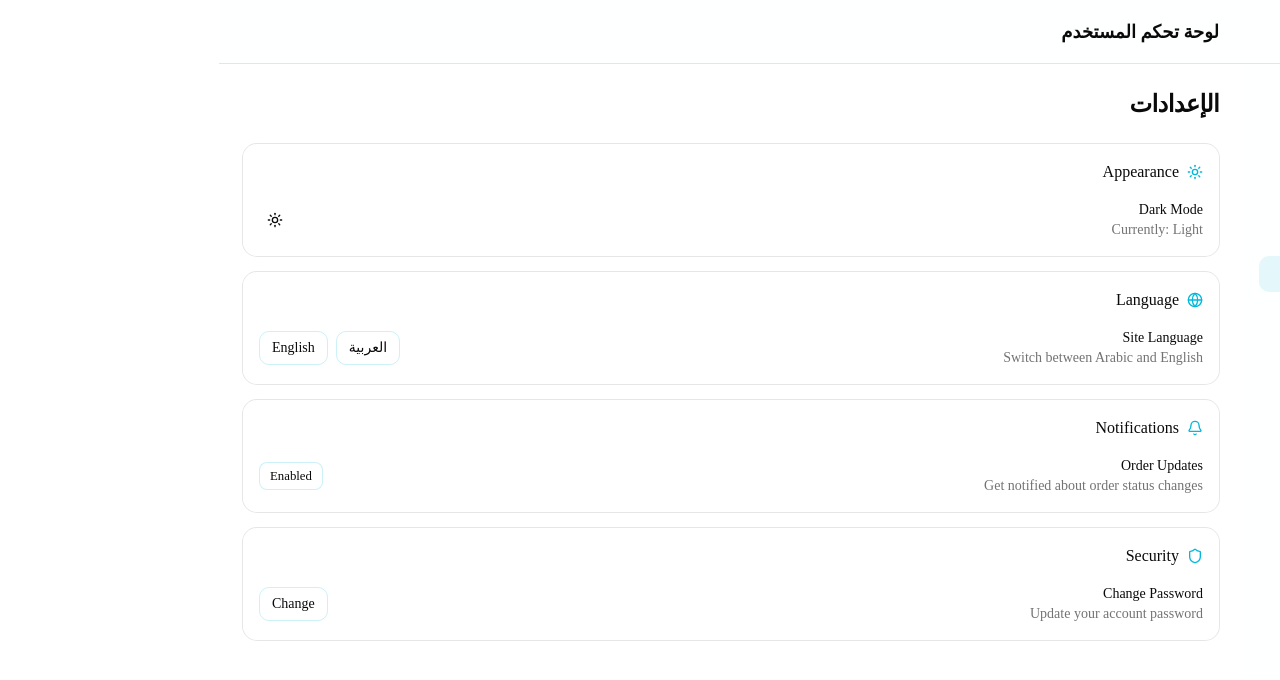
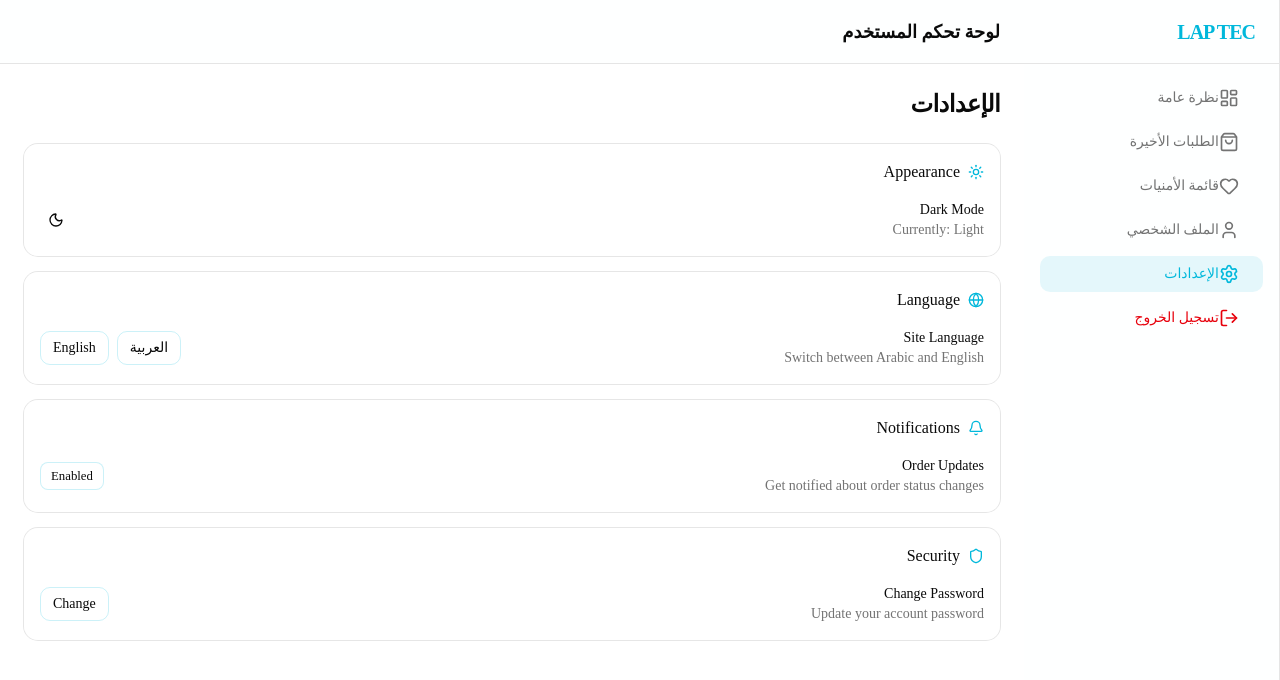
Before and after one commit to RemonAyman/labtec, a Next.js app: page /ar/dashboard/settings in a window 1280 px wide. Shown: the top 680 px of the page. Built offline with nearby package versions, Linux system fonts and the light colour scheme.

Commit message:
fix: replace next-themes with custom React 19 compatible ThemeProvider - eliminates script tag error

```diff
--- a/src/app/[locale]/dashboard/settings/page.tsx
+++ b/src/app/[locale]/dashboard/settings/page.tsx
@@ -5,7 +5,7 @@ import { Card, CardContent, CardHeader, CardTitle } from "@/components/ui/card"
 import { Button } from "@/components/ui/button"
 import { motion } from "framer-motion"
 import { Moon, Sun, Globe, Bell, Shield } from "lucide-react"
-import { useTheme } from "next-themes"
+import { useTheme } from "@/components/theme-provider"
 import { ThemeToggle } from "@/components/theme-toggle"
 import { Link } from "@/i18n/routing"
 
--- a/src/app/[locale]/layout.tsx
+++ b/src/app/[locale]/layout.tsx
@@ -46,9 +46,7 @@ export default async function RootLayout({
     <html lang={locale} dir={direction} suppressHydrationWarning>
       <body className={`${geistSans.variable} ${geistMono.variable} antialiased`}>
         <ThemeProvider
-          attribute="class"
           defaultTheme="system"
-          enableSystem
           storageKey="laptec-theme"
         >
           <NextIntlClientProvider messages={messages}>
--- a/src/components/theme-provider.tsx
+++ b/src/components/theme-provider.tsx
@@ -1,11 +1,85 @@
 "use client"
 
 import * as React from "react"
-import { ThemeProvider as NextThemesProvider } from "next-themes"
+
+type Theme = "dark" | "light" | "system"
+
+interface ThemeContextValue {
+  theme: Theme
+  setTheme: (theme: Theme) => void
+  resolvedTheme: "dark" | "light"
+}
+
+const ThemeContext = React.createContext<ThemeContextValue>({
+  theme: "system",
+  setTheme: () => {},
+  resolvedTheme: "light",
+})
+
+export function useTheme() {
+  return React.useContext(ThemeContext)
+}
+
+interface ThemeProviderProps {
+  children: React.ReactNode
+  defaultTheme?: Theme
+  storageKey?: string
+  attribute?: string
+}
 
 export function ThemeProvider({
   children,
-  ...props
-}: React.ComponentProps<typeof NextThemesProvider>) {
-  return <NextThemesProvider {...props}>{children}</NextThemesProvider>
+  defaultTheme = "system",
+  storageKey = "laptec-theme",
+}: ThemeProviderProps) {
+  const [theme, setThemeState] = React.useState<Theme>(defaultTheme)
+  const [resolvedTheme, setResolvedTheme] = React.useState<"dark" | "light">("light")
+  const [mounted, setMounted] = React.useState(false)
+
+  // Read from localStorage on mount
+  React.useEffect(() => {
+    const stored = localStorage.getItem(storageKey) as Theme | null
+    if (stored && ["dark", "light", "system"].includes(stored)) {
+      setThemeState(stored)
+    }
+    setMounted(true)
+  }, [storageKey])
+
+  // Apply theme class to <html>
+  React.useEffect(() => {
+    if (!mounted) return
+
+    const root = document.documentElement
+
+    const applyTheme = (t: "dark" | "light") => {
+      root.classList.remove("dark", "light")
+      root.classList.add(t)
+      setResolvedTheme(t)
+    }
+
+    if (theme === "system") {
+      const mq = window.matchMedia("(prefers-color-scheme: dark)")
+      applyTheme(mq.matches ? "dark" : "light")
+
+      const handler = (e: MediaQueryListEvent) => applyTheme(e.matches ? "dark" : "light")
+      mq.addEventListener("change", handler)
+      return () => mq.removeEventListener("change", handler)
+    } else {
+      applyTheme(theme)
+    }
+  }, [theme, mounted])
+
+  const setTheme = React.useCallback(
+    (t: Theme) => {
+      localStorage.setItem(storageKey, t)
+      setThemeState(t)
+    },
+    [storageKey]
+  )
+
+  return (
+    <ThemeContext.Provider value={{ theme, setTheme, resolvedTheme }}>
+      {children}
+    </ThemeContext.Provider>
+  )
 }
--- a/src/components/theme-toggle.tsx
+++ b/src/components/theme-toggle.tsx
@@ -2,12 +2,11 @@
 
 import * as React from "react"
 import { Moon, Sun } from "lucide-react"
-import { useTheme } from "next-themes"
-
+import { useTheme } from "@/components/theme-provider"
 import { Button } from "@/components/ui/button"
 
 export function ThemeToggle() {
-  const { theme, setTheme, resolvedTheme } = useTheme()
+  const { resolvedTheme, setTheme } = useTheme()
   const [mounted, setMounted] = React.useState(false)
 
   React.useEffect(() => {
@@ -16,8 +15,8 @@ export function ThemeToggle() {
 
   if (!mounted) {
     return (
-      <Button variant="ghost" size="icon" className="h-8 w-8 rounded-full">
-        <span className="sr-only">Toggle theme</span>
+      <Button variant="ghost" size="icon" className="h-8 w-8 rounded-full" aria-label="Toggle theme">
+        <Sun className="h-[1.2rem] w-[1.2rem]" />
       </Button>
     )
   }
@@ -28,10 +27,13 @@ export function ThemeToggle() {
       size="icon"
       onClick={() => setTheme(resolvedTheme === "light" ? "dark" : "light")}
       className="h-8 w-8 rounded-full"
+      aria-label="Toggle theme"
     >
-      <Sun className="h-[1.2rem] w-[1.2rem] rotate-0 scale-100 transition-all dark:-rotate-90 dark:scale-0" />
-      <Moon className="absolute h-[1.2rem] w-[1.2rem] rotate-90 scale-0 transition-all dark:rotate-0 dark:scale-100" />
-      <span className="sr-only">Toggle theme</span>
+      {resolvedTheme === "dark" ? (
+        <Sun className="h-[1.2rem] w-[1.2rem] transition-all" />
+      ) : (
+        <Moon className="h-[1.2rem] w-[1.2rem] transition-all" />
+      )}
     </Button>
   )
 }
--- a/src/components/ui/sonner.tsx
+++ b/src/components/ui/sonner.tsx
@@ -1,15 +1,15 @@
 "use client"
 
-import { useTheme } from "next-themes"
+import { useTheme } from "@/components/theme-provider"
 import { Toaster as Sonner, type ToasterProps } from "sonner"
 import { CircleCheckIcon, InfoIcon, TriangleAlertIcon, OctagonXIcon, Loader2Icon } from "lucide-react"
 
 const Toaster = ({ ...props }: ToasterProps) => {
-  const { theme = "system" } = useTheme()
+  const { resolvedTheme } = useTheme()
 
   return (
     <Sonner
-      theme={theme as ToasterProps["theme"]}
+      theme={resolvedTheme as ToasterProps["theme"]}
       className="toaster group"
       icons={{
         success: (
```
